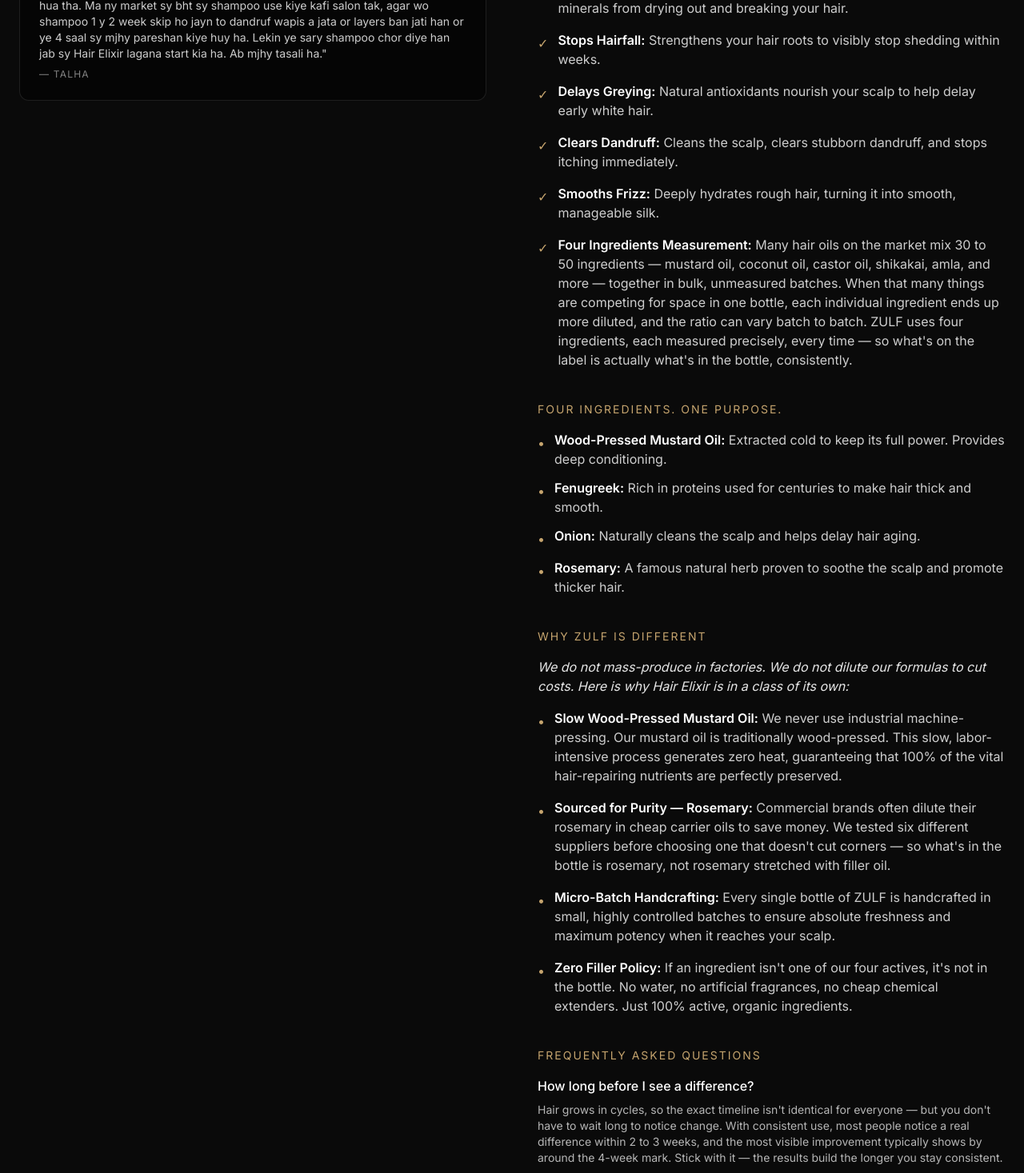
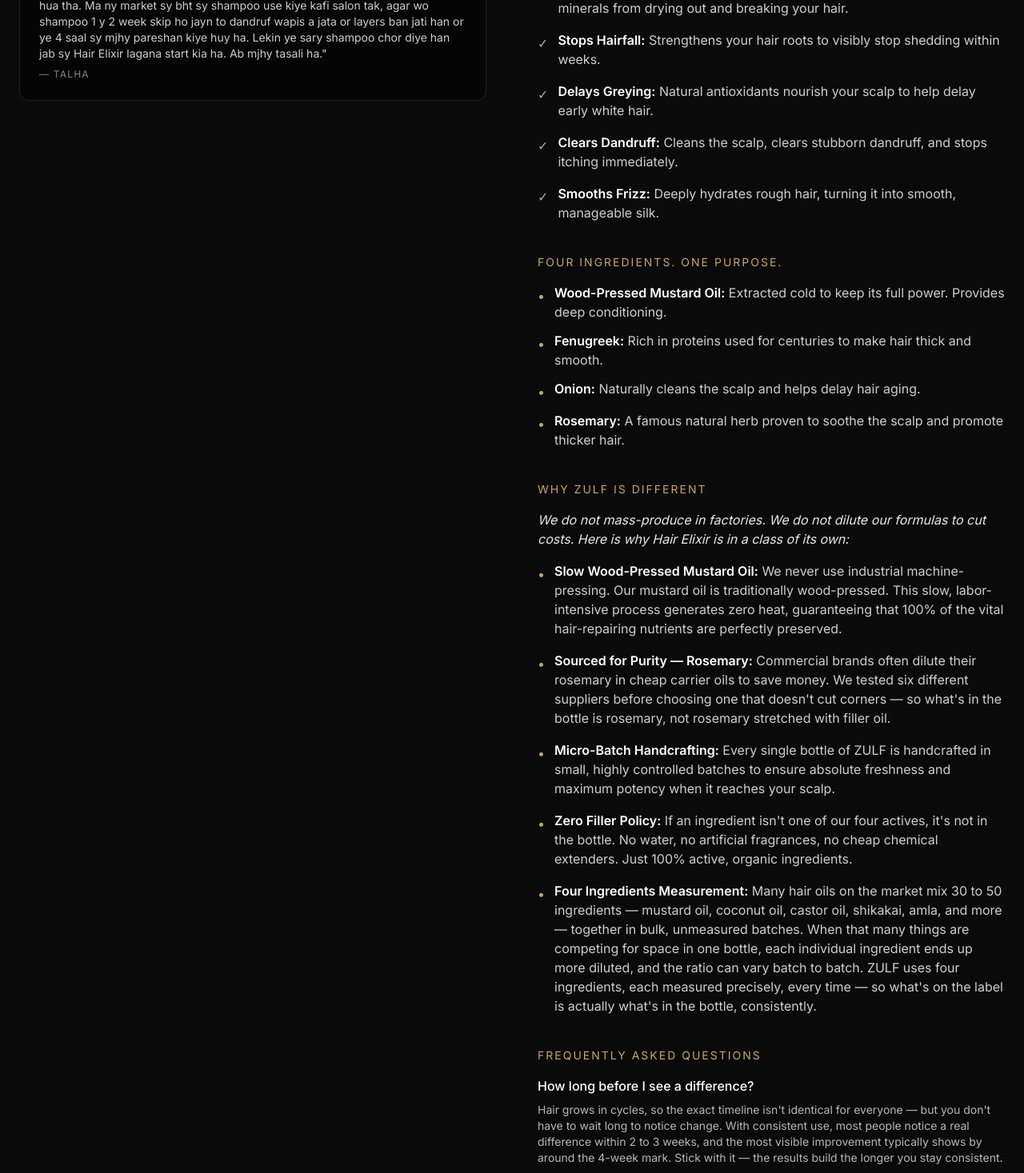
Before and after one commit to tehreemejaz382/zulf-website, a Next.js app: page /product in a window 1280 px wide. Shown: the part 1577-3044 px from the top of the page at 80% size. Built offline with nearby package versions, Linux system fonts and the light colour scheme; no server answers.

Commit message:
Update page.tsx

```diff
--- a/app/product/page.tsx
+++ b/app/product/page.tsx
@@ -227,10 +227,6 @@
                   <span className="text-[#C5A46E] mt-1">✓</span>
                   <span><strong className="text-white">Smooths Frizz:</strong> Deeply hydrates rough hair, turning it into smooth, manageable silk.</span>
                 </li>
-                <li className="flex items-start gap-3">
-                  <span className="text-[#C5A46E] mt-1">✓</span>
-                  <span><strong className="text-white">Four Ingredients Measurement:</strong> Many hair oils on the market mix 30 to 50 ingredients — mustard oil, coconut oil, castor oil, shikakai, amla, and more — together in bulk, unmeasured batches. When that many things are competing for space in one bottle, each individual ingredient ends up more diluted, and the ratio can vary batch to batch. ZULF uses four ingredients, each measured precisely, every time — so what's on the label is actually what's in the bottle, consistently.</span>
-                </li>
               </ul>
             </div>
 
@@ -277,6 +273,10 @@
                 <li className="flex items-start gap-3">
                   <span className="text-[#C5A46E] mt-1">•</span>
                   <span><strong className="text-white">Zero Filler Policy:</strong> If an ingredient isn't one of our four actives, it's not in the bottle. No water, no artificial fragrances, no cheap chemical extenders. Just 100% active, organic ingredients.</span>
+                </li>
+                <li className="flex items-start gap-3">
+                  <span className="text-[#C5A46E] mt-1">•</span>
+                  <span><strong className="text-white">Four Ingredients Measurement:</strong> Many hair oils on the market mix 30 to 50 ingredients — mustard oil, coconut oil, castor oil, shikakai, amla, and more — together in bulk, unmeasured batches. When that many things are competing for space in one bottle, each individual ingredient ends up more diluted, and the ratio can vary batch to batch. ZULF uses four ingredients, each measured precisely, every time — so what's on the label is actually what's in the bottle, consistently.</span>
                 </li>
               </ul>
             </div>
```
